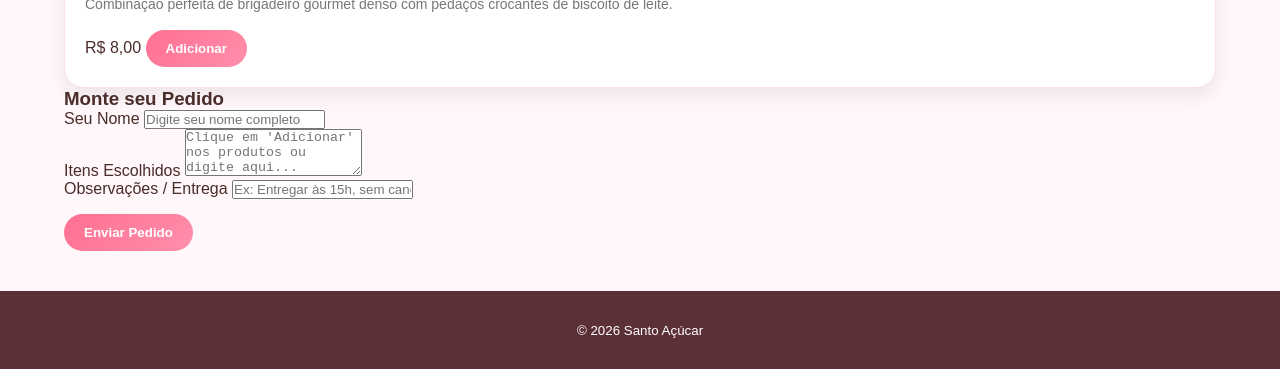
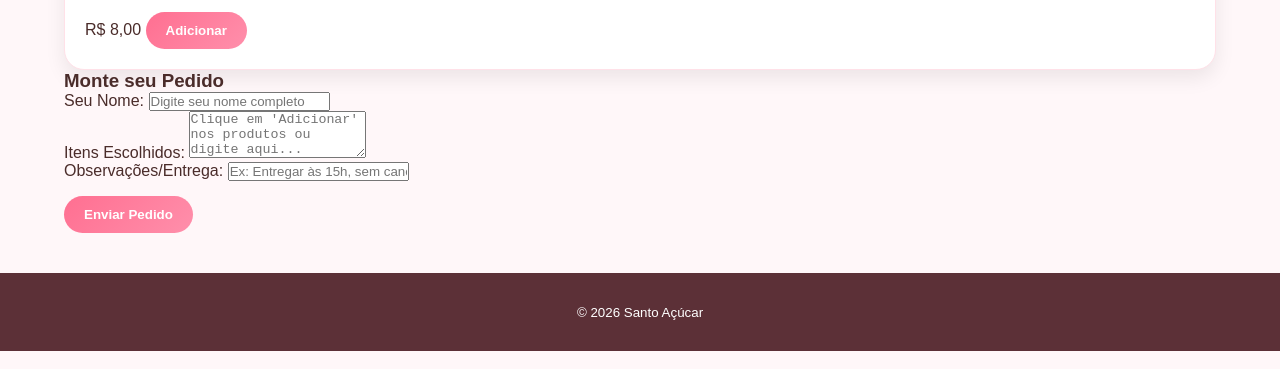
Before and after one commit to leticia-sanduchi/cardapio_digital, a website: page index.html in a window 1280 px wide. Shown: the part 2058-2427 px from the top of the page. Drawn offline with Linux system fonts and the light colour scheme.

Commit message:
alterações index e css

```diff
--- a/index.html
+++ b/index.html
@@ -40,7 +40,6 @@
     <div class="row text-center mb-4">
       <div class="col">
         <h2 class="fw-bold">Nossas Delícias</h2>
-        <p class="text-muted">Escolha seus favoritos para montar seu pedido</p>
       </div>
     </div>
 
@@ -130,15 +129,15 @@
           <h3 class="fw-bold text-center mb-4">Monte seu Pedido</h3>
           <form id="formPedido" class="p-4 shadow-sm">
             <div class="mb-3">
-              <label for="nome" class="form-label fw-semibold">Seu Nome</label>
+              <label for="nome" class="form-label fw-semibold">Seu Nome:</label>
               <input type="text" class="form-control" id="nome" placeholder="Digite seu nome completo" required />
             </div>
             <div class="mb-3">
-              <label for="itens" class="form-label fw-semibold">Itens Escolhidos</label>
+              <label for="itens" class="form-label fw-semibold">Itens Escolhidos:</label>
               <textarea class="form-control" id="itens" rows="3" placeholder="Clique em 'Adicionar' nos produtos ou digite aqui..." required></textarea>
             </div>
             <div class="mb-3">
-              <label for="observacao" class="form-label fw-semibold">Observações / Entrega</label>
+              <label for="observacao" class="form-label fw-semibold">Observações/Entrega:</label>
               <input type="text" class="form-control" id="observacao" placeholder="Ex: Entregar às 15h, sem canela no banoffee" />
             </div>
             <button type="submit" class="btn btn-danger w-100 fw-bold py-2">Enviar Pedido</button>
```
Also changed, not shown: src/css/style.css (+0 -29 lines).
